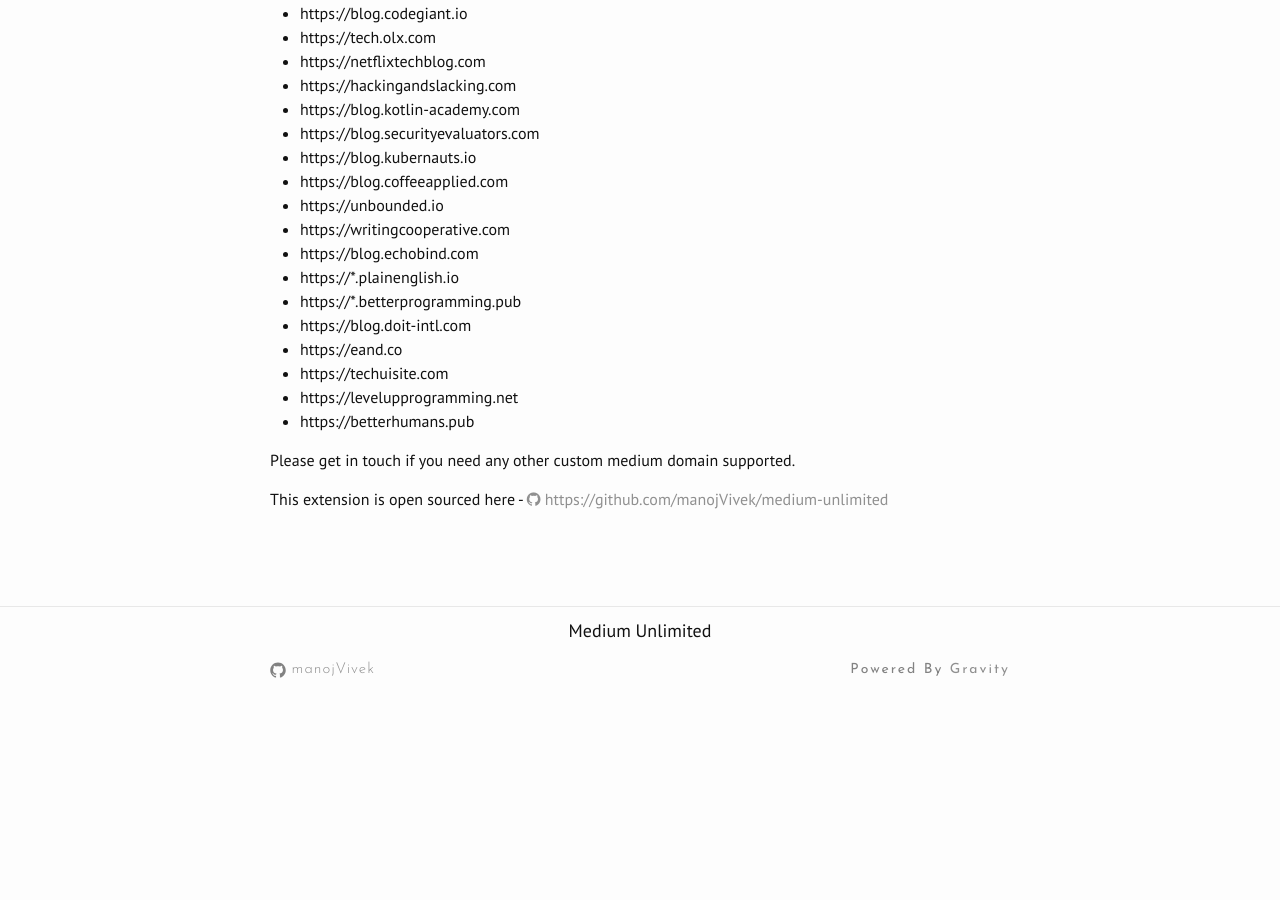
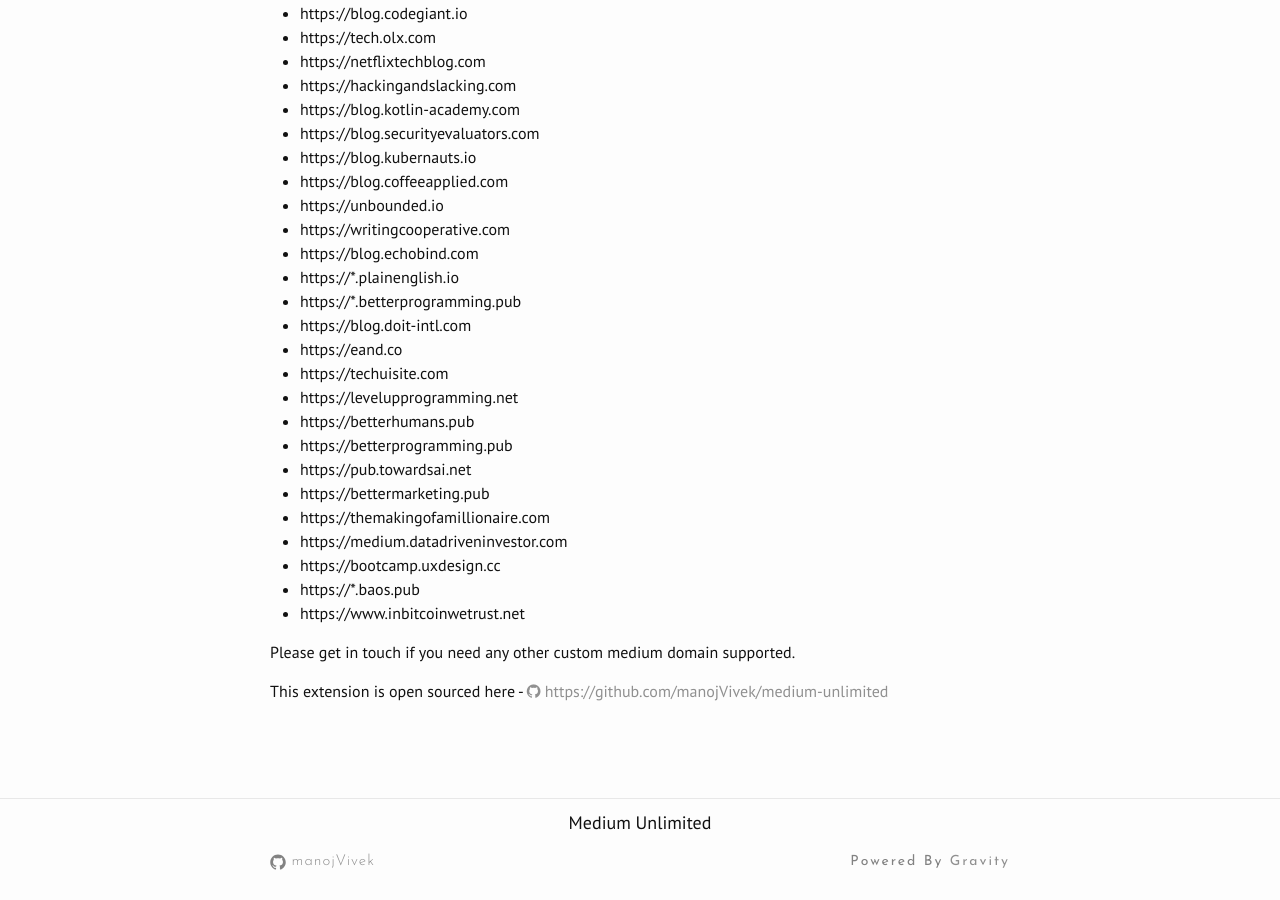
Before and after one commit to manojVivek/medium-unlimited, a Jekyll site: the page built from website/index.html, in a window 1280 px wide and 900 px high, scrolled down 1490 px. Built offline with Jekyll 4.4.1, drawn with Linux system fonts in a browser that asks for light colours; nearby versions of some CDN libraries; the list of posts is cut into pages by our own code; before the commit the page ends 2198 px from its top, so only the background shows below that.

Commit message:
Website updated

```diff
--- a/src/request_interceptors.js
+++ b/src/request_interceptors.js
@@ -53,8 +53,8 @@
   'https://levelupprogramming.net/*',
   'https://betterhumans.pub/*',
   'https://betterprogramming.pub/*',
-  'https://pub.towardsai.net/',
-  'https://bettermarketing.pub/',
+  'https://pub.towardsai.net/*',
+  'https://bettermarketing.pub/*',
   'https://themakingofamillionaire.com/*',
   'https://medium.datadriveninvestor.com/*',
   'https://bootcamp.uxdesign.cc/*',
--- a/website/index.html
+++ b/website/index.html
@@ -123,6 +123,14 @@
       <li>https://techuisite.com</li>
       <li>https://levelupprogramming.net</li>
       <li>https://betterhumans.pub</li>
+      <li>https://betterprogramming.pub</li>
+      <li>https://pub.towardsai.net</li>
+      <li>https://bettermarketing.pub</li>
+      <li>https://themakingofamillionaire.com</li>
+      <li>https://medium.datadriveninvestor.com</li>
+      <li>https://bootcamp.uxdesign.cc</li>
+      <li>https://*.baos.pub</li>
+      <li>https://www.inbitcoinwetrust.net</li>
     </ul>
     <p>Please get in touch if you need any other custom medium domain supported.</p>
 
```
Also changed, not shown: manifest.json, 1 other file.
